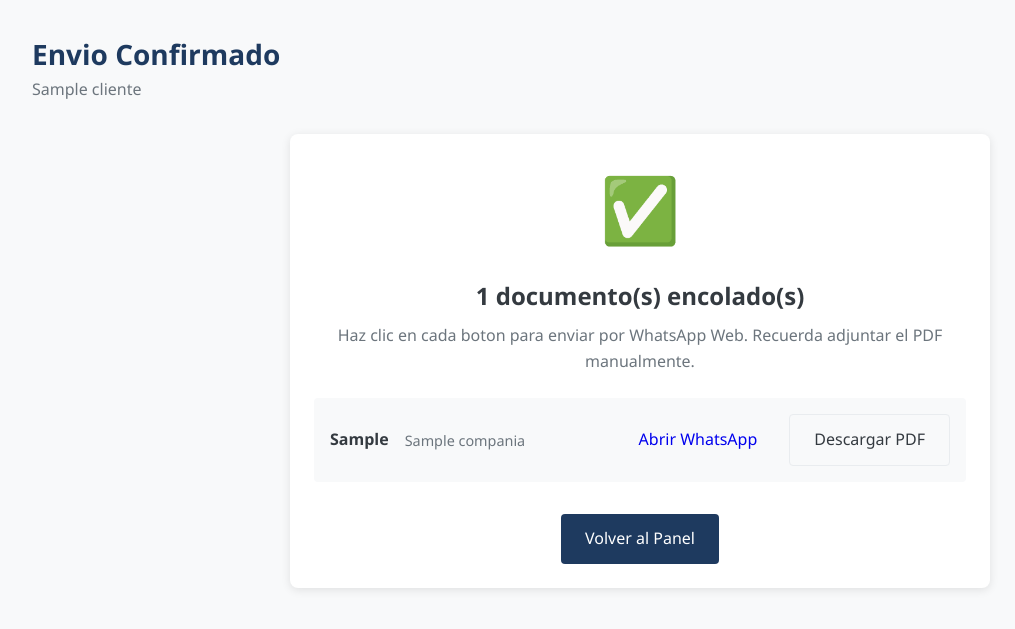
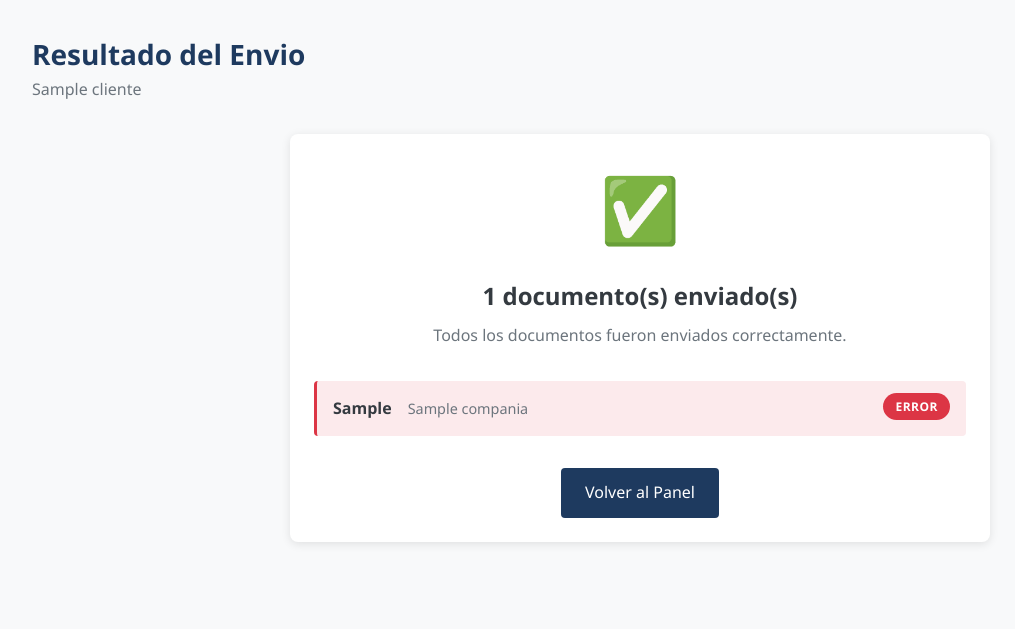
Before and after one commit to ayres-productores/scraper, a Python web app: template app/templates/representante/envio_confirmacion.html in a window 1280 px wide. Shown: the top 629 px of the page, without its empty margins (0-1015 px from the left). Run offline with Jinja, Linux system fonts and the light colour scheme; the template is opened without the code that fills it: most values are stand-ins (such as "Sample title", 1, 10 or a date in 2020).

Commit message:
Refactor: simplificar envío WhatsApp a solo API service
Elimina el modo manual (wa.me) y WhatsApp Business API legacy.
Ahora solo usa whatsapp-service-standalone (localhost:3001) con
fallback a error si no hay sesión activa. Envíos sincrónicos
en la ruta de representante con resultado inmediato.

Co-Authored-By: Claude Opus 4.6 <noreply@anthropic.com>

```diff
--- a/app/templates/representante/envio_confirmacion.html
+++ b/app/templates/representante/envio_confirmacion.html
@@ -1,78 +1,50 @@
 {% extends "base.html" %}
-{% block title %}Envio Confirmado - Portal de Seguros{% endblock %}
+{% block title %}Resultado de Envio - Portal de Seguros{% endblock %}
 
 {% block content %}
 <div class="page-header">
     <div>
-        <h1>Envio Confirmado</h1>
+        <h1>Resultado del Envio</h1>
         <p class="text-muted">{{ cliente.nombre_completo }}</p>
     </div>
 </div>
 
 <div class="card resultado-card">
     <div class="card-body text-center">
-        <div class="resultado-icono">&#9989;</div>
-        <h2>{{ envios|length }} documento(s) encolado(s)</h2>
+        {% if total_enviados == resultados|length %}
+        <div class="resultado-icono exito">&#9989;</div>
+        <h2>{{ total_enviados }} documento(s) enviado(s)</h2>
+        <p class="text-muted">Todos los documentos fueron enviados correctamente.</p>
+        {% elif total_enviados > 0 %}
+        <div class="resultado-icono parcial">&#9888;</div>
+        <h2>{{ total_enviados }}/{{ resultados|length }} documento(s) enviado(s)</h2>
+        <p class="text-muted">Algunos documentos no pudieron ser enviados.</p>
+        {% else %}
+        <div class="resultado-icono error">&#10060;</div>
+        <h2>Error en el envio</h2>
+        <p class="text-muted">No se pudo enviar ningun documento.</p>
+        {% endif %}
 
-        {% if envio_automatico %}
-        <p class="text-muted">
-            Los documentos se enviaran automaticamente en segundo plano.
-        </p>
-        <div class="alert alert-success">
-            El sistema procesara los envios automaticamente. Puedes verificar el estado en el historial de envios.
-        </div>
-
-        <div class="envios-lista">
-            {% for item in envios %}
-            <div class="envio-item">
-                <div class="envio-info">
-                    <span class="envio-poliza">{{ item.poliza.numero_poliza or 'Sin numero' }}</span>
+        <div class="resultados-lista">
+            {% for item in resultados %}
+            <div class="resultado-item {% if item.exito %}resultado-exito{% else %}resultado-error{% endif %}">
+                <div class="resultado-info">
+                    <span class="resultado-poliza">{{ item.poliza.numero_poliza or 'Sin numero' }}</span>
                     {% if item.poliza.compania %}
-                    <span class="envio-compania">{{ item.poliza.compania.nombre }}</span>
+                    <span class="resultado-compania">{{ item.poliza.compania.nombre }}</span>
                     {% endif %}
                 </div>
-                <span class="badge badge-warning">Pendiente</span>
-            </div>
-            {% endfor %}
-        </div>
-        {% else %}
-        <p class="text-muted">
-            Haz clic en cada boton para enviar por WhatsApp Web. Recuerda adjuntar el PDF manualmente.
-        </p>
-
-        <div class="envios-lista-manual">
-            {% for item in envios %}
-            <div class="envio-item-manual">
-                <div class="envio-header">
-                    <span class="envio-poliza">{{ item.poliza.numero_poliza or 'Sin numero' }}</span>
-                    {% if item.poliza.compania %}
-                    <span class="envio-compania">{{ item.poliza.compania.nombre }}</span>
-                    {% endif %}
-                </div>
-                <div class="envio-acciones">
-                    <a href="{{ item.enlace_wa }}" target="_blank" class="btn btn-success">
-                        Abrir WhatsApp
-                    </a>
-                    {% if item.poliza.archivo %}
-                    <a href="{{ url_for('main.descargar_archivo', archivo_id=item.poliza.archivo.id) }}"
-                       target="_blank" class="btn btn-outline">
-                        Descargar PDF
-                    </a>
+                <div class="resultado-estado">
+                    {% if item.exito %}
+                    <span class="badge badge-success">Enviado</span>
+                    {% else %}
+                    <span class="badge badge-danger">Error</span>
+                    <small class="error-msg">{{ item.error }}</small>
                     {% endif %}
                 </div>
             </div>
             {% endfor %}
         </div>
-
-        <div class="alert alert-info">
-            <strong>Instrucciones:</strong>
-            <ol>
-                <li>Haz clic en "Abrir WhatsApp" para abrir la conversacion</li>
-                <li>Descarga el PDF correspondiente</li>
-                <li>Adjunta el PDF en WhatsApp y envia</li>
-            </ol>
-        </div>
-        {% endif %}
 
         <div class="resultado-navegacion">
             <a href="{{ url_for('representante.index') }}" class="btn btn-primary">
@@ -95,96 +67,67 @@
     margin-bottom: 1rem;
 }
 
+.resultado-icono.exito { color: var(--success); }
+.resultado-icono.parcial { color: var(--warning); }
+.resultado-icono.error { color: var(--danger); }
+
 .resultado-card h2 {
     margin-bottom: 0.5rem;
 }
 
-.envios-lista {
+.resultados-lista {
     margin: 2rem 0;
     text-align: left;
 }
 
-.envio-item {
+.resultado-item {
     display: flex;
     justify-content: space-between;
     align-items: center;
     padding: 0.75rem 1rem;
-    background: var(--light);
     border-radius: var(--radius-sm);
     margin-bottom: 0.5rem;
 }
 
-.envio-info {
+.resultado-exito {
+    background: rgba(40, 167, 69, 0.1);
+    border-left: 3px solid var(--success);
+}
+
+.resultado-error {
+    background: rgba(220, 53, 69, 0.1);
+    border-left: 3px solid var(--danger);
+}
+
+.resultado-info {
     display: flex;
     gap: 1rem;
     align-items: center;
 }
 
-.envio-poliza {
+.resultado-poliza {
     font-weight: 600;
 }
 
-.envio-compania {
+.resultado-compania {
     color: var(--gray);
     font-size: 0.9rem;
+}
+
+.resultado-estado {
+    display: flex;
+    flex-direction: column;
+    align-items: flex-end;
+    gap: 0.25rem;
+}
+
+.error-msg {
+    color: var(--danger);
+    font-size: 0.75rem;
 }
 
 .resultado-navegacion {
     margin-top: 2rem;
 }
-
-.alert-success {
-    background: rgba(40, 167, 69, 0.1);
-    border: 1px solid var(--success);
-    color: var(--success);
-    padding: 1rem;
-    border-radius: var(--radius);
-    margin: 1rem 0;
-}
-
-.alert-info {
-    background: rgba(23, 162, 184, 0.1);
-    border: 1px solid #17a2b8;
-    color: #0c5460;
-    padding: 1rem;
-    border-radius: var(--radius);
-    margin: 1rem 0;
-    text-align: left;
-}
-
-.alert-info ol {
-    margin: 0.5rem 0 0 1.5rem;
-    padding: 0;
-}
-
-.envios-lista-manual {
-    margin: 1.5rem 0;
-    text-align: left;
-}
-
-.envio-item-manual {
-    display: flex;
-    justify-content: space-between;
-    align-items: center;
-    padding: 1rem;
-    background: var(--light);
-    border-radius: var(--radius-sm);
-    margin-bottom: 0.75rem;
-}
-
-.envio-header {
-    display: flex;
-    gap: 1rem;
-    align-items: center;
-}
-
-.envio-acciones {
-    display: flex;
-    gap: 0.5rem;
-}
-
-.envio-acciones .btn {
-    white-space: nowrap;
-}
 </style>
 {% endblock %}
```
Also changed, not shown: app/distribucion/whatsapp_sender.py (+34 -40 lines), app/representante/routes.py (+93 -44 lines), app/templates/representante/confirmar_envio.html (+12 -0 lines).
